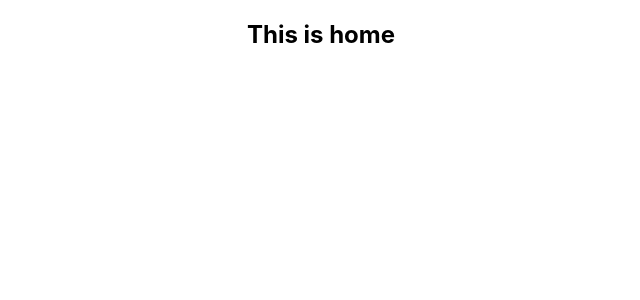
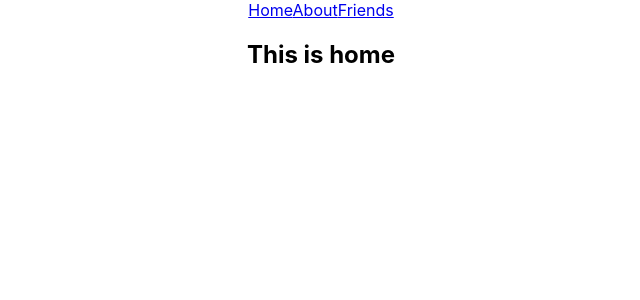
Before and after one commit to armancse-dev/react-routing, a React (Create React App) app: page / in a window 1280 px wide. Shown: the top 300 px of the page, without its empty margins (319-959 px from the left). Built offline with nearby package versions, Linux system fonts and the light colour scheme.

Commit message:
Navigate Pages, set header, Create Link, display active route

```diff
--- a/src/App.js
+++ b/src/App.js
@@ -4,13 +4,17 @@ import Home from './components/Home/Home';
 import Friends from './components/Friends/Friends';
 import About from './components/About/About';
 import NotFound from './components/NotFound/NotFound';
-import { BrowserRouter, Route, Routes} from 'react-router-dom';
+import { BrowserRouter, Link, Route, Routes} from 'react-router-dom';
+import Header from './components/Header/Header';
 
 function App() {
   return (
     <div className="App">
+
       <BrowserRouter>
+        <Header></Header>
         <Routes>
+
           <Route path='/home' element={<Home/>}></Route>
           <Route path='/about' element={<About/>}></Route>
           <Route path='/friends' element={<Friends/>}></Route>
--- /dev/null
+++ b/src/components/Header/Header.js
@@ -0,0 +1,23 @@
+import React from 'react';
+import { Link, NavLink } from 'react-router-dom';
+import "./Header.css";
+
+const Header = () => {
+   const activeStyle = {
+      fontWeight: "bold",
+      color: "red"
+   }
+   return (
+      <nav>
+
+         <NavLink to="/home">Home</NavLink>
+         <NavLink to="/about">About</NavLink>
+         <NavLink
+            to="/friends"
+            activeStyle={{activeStyle}}
+         >Friends</NavLink>
+      </nav>
+   );
+};
+
+export default Header;
```
Also changed, not shown: src/components/Header/Header.css (added).
